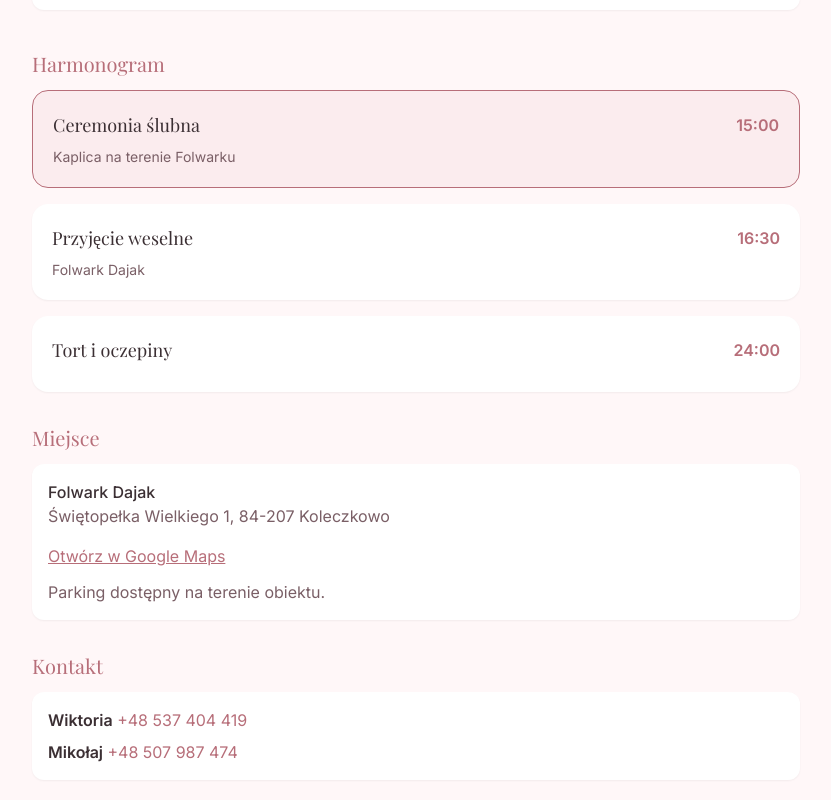
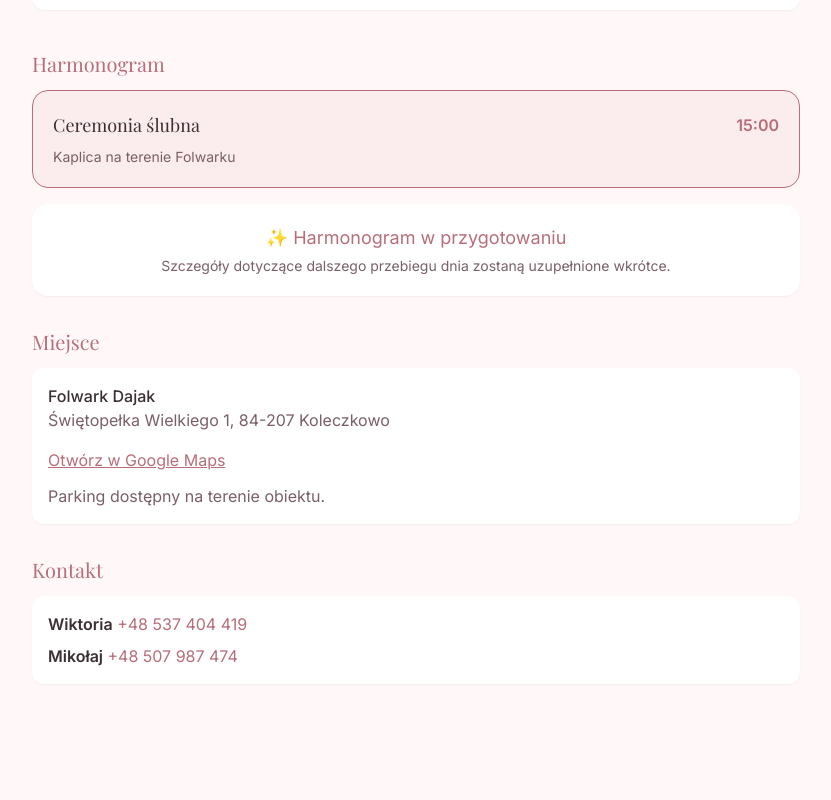
Before and after one commit to mikolaj-hirsz/wesele, a React (Vite) app: page / in a window 1280 px wide. Shown: the part 718-1518 px from the top of the page, without its empty margins (224-1055 px from the left). Built offline with nearby package versions, Linux system fonts and the light colour scheme.

Commit message:
schedule TBA

```diff
--- a/src/components/Schedule.tsx
+++ b/src/components/Schedule.tsx
@@ -12,31 +12,25 @@ const ITEMS: ScheduleItem[] = [
     place: "Kaplica na terenie Folwarku",
     highlight: true,
   },
-  {
-    time: "16:30",
-    title: "Przyjęcie weselne",
-    place: "Folwark Dajak",
-  },
-  {
-    time: "24:00",
-    title: "Tort i oczepiny",
-  },
 ];
 
 export default function Schedule() {
   return (
     <div className="space-y-4">
+      {/* ITEMS */}
       {ITEMS.map(item => (
         <div
-          key={item.time}
+          key={item.title}
           className={`
             rounded-2xl p-5
-            ${item.highlight
-              ? "bg-romantic-secondary/40 border border-romantic-primary"
-              : "bg-romantic-surface shadow-sm"}
+            ${
+              item.highlight
+                ? "bg-romantic-secondary/40 border border-romantic-primary"
+                : "bg-romantic-surface shadow-sm"
+            }
           `}
         >
-          {/* TITLE */}
+          {/* HEADER */}
           <div className="flex items-center justify-between mb-2">
             <div className="font-heading text-romantic-text text-lg">
               {item.title}
@@ -52,10 +46,19 @@ export default function Schedule() {
               {item.place}
             </div>
           )}
-
-
         </div>
       ))}
+
+      {/* TBA INFO */}
+      <div className="rounded-2xl p-5 bg-romantic-surface shadow-sm text-center">
+        <div className="text-romantic-primary text-lg mb-1">
+          ✨ Harmonogram w przygotowaniu
+        </div>
+        <p className="text-sm text-muted">
+          Szczegóły dotyczące dalszego przebiegu dnia
+          zostaną uzupełnione wkrótce.
+        </p>
+      </div>
     </div>
   );
 }
```
